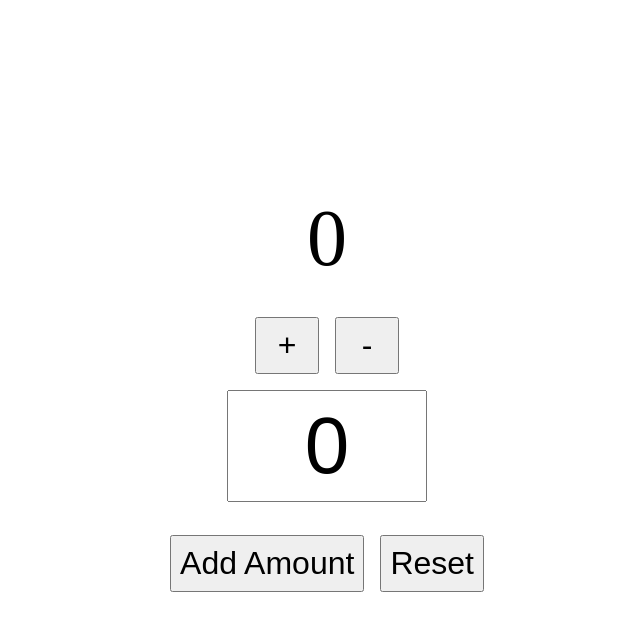
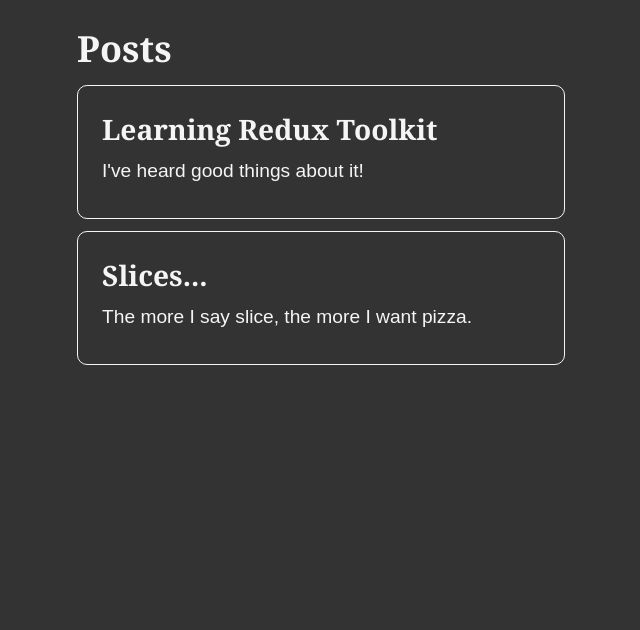
Before and after one commit to yilengyao/redux_toolkit-tutorial, a React (Create React App) app: page / in a window 1280 px wide. Shown: the top 630 px of the page, without its empty margins (313-953 px from the left). Built offline with nearby package versions, Linux system fonts and the light colour scheme.

Commit message:
add post slice

```diff
--- a/src/App.js
+++ b/src/App.js
@@ -1,10 +1,10 @@
-import Counter from "./features/counter/Counter";
+import PostList from "./features/posts/PostList";
 
 function App() {
   return (
-    <div className="App">
-      <Counter />
-    </div>
+    <main className="App">
+      <PostList />
+    </main>
   );
 }
 
--- a/src/app/store.js
+++ b/src/app/store.js
@@ -1,8 +1,8 @@
 import { configureStore } from "@reduxjs/toolkit";
-import counterReducer from "../features/counter/counterSlice";
+import postsReducer from "../features/posts/postsSlice";
 
 export const store = configureStore({
   reducer: {
-    counter: counterReducer,
+    posts: postsReducer,
   },
 });
--- a/src/features/counter/Counter.js
+++ /dev/null
@@ -1,39 +0,0 @@
-import { useSelector, useDispatch } from "react-redux";
-import { decrement, increment, reset, incrementByAmount } from "./counterSlice";
-import { useState } from "react";
-
-const Counter = () => {
-  const count = useSelector((state) => state.counter.count);
-  const dispatch = useDispatch();
-
-  const [incrementAmount, setIncrementAmount] = useState(0);
-
-  const addValue = Number(incrementAmount) || 0;
-
-  const resetAll = () => {
-    dispatch(reset());
-    setIncrementAmount(0);
-  };
-
-  return (
-    <section>
-      <p>{count}</p>
-      <div>
-        <button onClick={() => dispatch(increment())}>+</button>
-        <button onClick={() => dispatch(decrement())}>-</button>
-      </div>
-      <input
-        type="text"
-        value={incrementAmount}
-        onChange={(e) => setIncrementAmount(e.target.value)}
-      />
-      <div>
-        <button onClick={() => dispatch(incrementByAmount(addValue))}>
-          Add Amount
-        </button>
-        <button onClick={resetAll}>Reset</button>
-      </div>
-    </section>
-  );
-};
-export default Counter;
--- a/src/features/counter/counterSlice.js
+++ /dev/null
@@ -1,29 +0,0 @@
-import { createSlice } from "@reduxjs/toolkit";
-
-const initialState = {
-  count: 0,
-};
-
-export const counterSlice = createSlice({
-  name: "counter",
-  initialState,
-  reducers: {
-    increment: (state) => {
-      state.count += 1;
-    },
-    decrement: (state) => {
-      state.count -= 1;
-    },
-    reset: (state) => {
-      state.count = 0;
-    },
-    incrementByAmount: (state, action) => {
-      state.count += action.payload;
-    },
-  },
-});
-
-export const { increment, decrement, reset, incrementByAmount } =
-  counterSlice.actions;
-
-export default counterSlice.reducer;
--- /dev/null
+++ b/src/features/posts/PostList.js
@@ -0,0 +1,22 @@
+import { useSelector } from "react-redux";
+import { selectAllPosts } from "./postsSlice";
+
+const PostList = () => {
+  const posts = useSelector(selectAllPosts);
+
+  const renderedPosts = posts.map((post) => (
+    <article key={post.id}>
+      <h3>{post.title}</h3>
+      <p>{post.content.substring(0, 100)}</p>
+    </article>
+  ));
+
+  return (
+    <section>
+      <h2>Posts</h2>
+      {renderedPosts}
+    </section>
+  );
+};
+
+export default PostList;
--- /dev/null
+++ b/src/features/posts/postsSlice.js
@@ -0,0 +1,24 @@
+import { createSlice } from "@reduxjs/toolkit";
+
+const initialState = [
+  {
+    id: "1",
+    title: "Learning Redux Toolkit",
+    content: "I've heard good things about it!",
+  },
+  {
+    id: "2",
+    title: "Slices...",
+    content: "The more I say slice, the more I want pizza.",
+  },
+];
+
+const postsSlice = createSlice({
+  name: "posts",
+  initialState,
+  reducers: {},
+});
+
+export const selectAllPosts = (state) => state.posts;
+
+export default postsSlice.reducer;
--- a/src/index.css
+++ b/src/index.css
@@ -4,37 +4,66 @@
   box-sizing: border-box;
 }
 
+html {
+  font-family: Cambria, Cochin, Georgia, Times, "Times New Roman", serif;
+  background: #333;
+  color: whitesmoke;
+}
+
 body {
   min-height: 100vh;
-  font-size: 5rem;
-  display: grid;
-  place-content: center;
+  font-size: 1.5rem;
+  padding: 0 10% 10%;
 }
 
 input,
-button {
-  font-size: inherit;
-  padding: 0.5rem;
+textarea,
+button,
+select {
+  font: inherit;
+  margin-bottom: 1em;
+}
+
+main {
+  max-width: 500px;
+  margin: auto;
 }
 
 section {
+  margin-top: 1em;
+}
+
+article {
+  margin: 0.5em 0.5em 0.5em 0;
+  border: 1px solid whitesmoke;
+  border-radius: 10px;
+  padding: 1em;
+}
+
+h1 {
+  font-size: 3.5rem;
+}
+
+p {
+  font-family: Arial, Helvetica, sans-serif;
+  line-height: 1.4;
+  font-size: 1.2rem;
+  margin: 0.5em 0;
+}
+
+form {
   display: flex;
   flex-direction: column;
-  justify-content: center;
-  align-items: center;
 }
 
-input {
-  text-align: center;
-  max-width: 2.5em;
+.postCredit {
+  font-size: 1rem;
 }
 
-button {
-  font-size: 2rem;
-  margin: 0.5em 0 0.5em 0.5em;
-  min-width: 2em;
+.reactionButton {
+  margin: 0 0.25em 0 0;
+  background: transparent;
+  border: none;
+  color: whitesmoke;
+  font-size: 1rem;
 }
-
-button:first-child {
-  margin-left: 0;
-}
```
